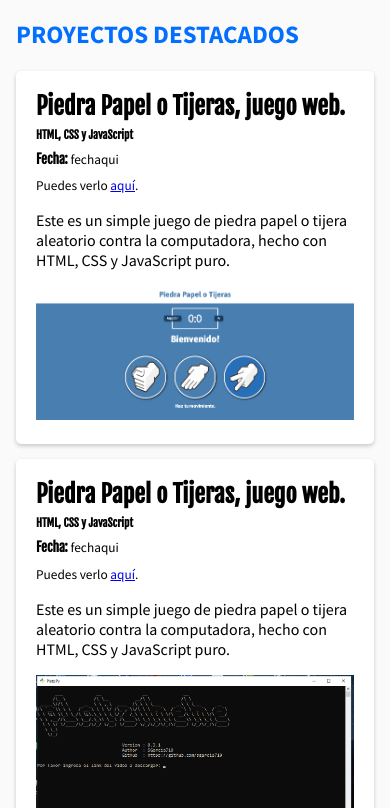
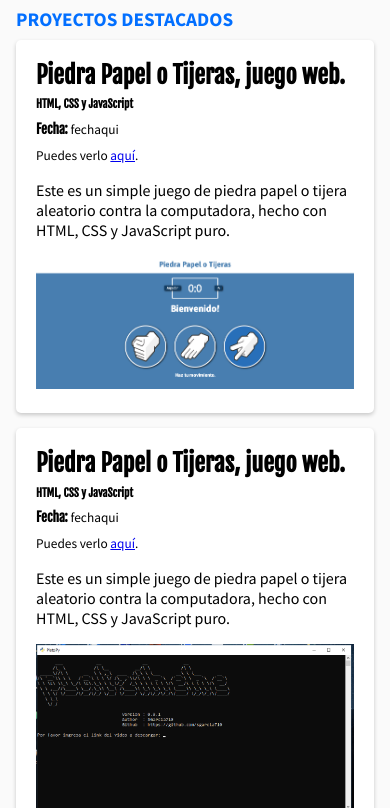
Before and after one commit to SGarcia710/one-page-portfolio-template, a plain HTML site: page index.html in a window 390 px wide. Shown: the part 417-1225 px from the top of the page. Drawn offline with Linux system fonts and the light colour scheme; files whose address does not match are found by name.

Commit message:
Final changes.

```diff
--- a/style.css
+++ b/style.css
@@ -430,7 +430,7 @@ Opinion, siento que es un poco desordenado. */
 /* Si hare desktop-first, se empieza desde el media query mas grande. */
 
 
-@media screen and (max-width: 1024px) {
+@media screen and (max-width: 1023px) {
   .wrapper {
     padding: 0 1em;
   }
@@ -481,6 +481,10 @@ Opinion, siento que es un poco desordenado. */
 }
 
 @media screen and (max-width: 767px) {
+  h2 {
+    font-size: 1.2em;
+    margin: .5em 0;
+  }
   .burger-button{
     display: block; /*aqui activo el menu hamburguesa*/
   }
@@ -606,7 +610,9 @@ Opinion, siento que es un poco desordenado. */
     display: inline-block;
     width: 55px;
     height: 55px;
-    background-size: 55px 55px;
+    /* background-size: 55px 55px; */
+    /* background-size: 55px; */
+    background-size: 100%;
     background-repeat: no-repeat;
     margin: 0px 5px;
   }
```
